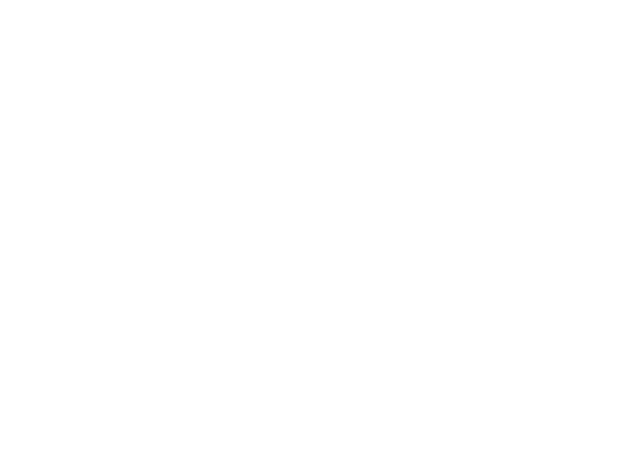
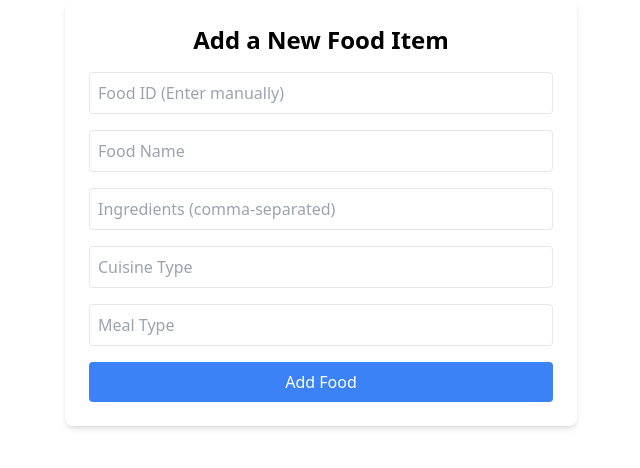
Before and after one commit to kalviumcommunity/S76_WierdEats, a React (Vite) app in the folder client/: page /add-food in a window 1280 px wide. Before the commit this address had no page. Shown: the top 468 px of the page, without its empty margins (319-959 px from the left). Built offline with nearby package versions, Linux system fonts and the light colour scheme; a web font is replaced by a local one.

Commit message:
comleted createing form to add food

```diff
--- a/client/package.json
+++ b/client/package.json
@@ -11,6 +11,7 @@
   },
   "dependencies": {
     "axios": "^1.8.2",
+    "fetch": "^1.1.0",
     "motion": "^12.4.7",
     "react": "^19.0.0",
     "react-dom": "^19.0.0",
--- a/client/src/App.jsx
+++ b/client/src/App.jsx
@@ -4,6 +4,7 @@ import { BrowserRouter, Routes, Route } from 'react-router-dom'
 import NavBar from './components/NavBar'
 import Component from './components/Component'
 import FoodCards from './components/FoodCards'
+import FoodForm from './components/FoodForm'
 
 
 function App() {
@@ -16,6 +17,7 @@ function App() {
         <Route path='/navbar' element={<NavBar/>}/>
         <Route path='/entity' element={<Component/>}/>
         <Route path = '/foods' element={<FoodCards/>}/>
+        <Route path = '/add-food' element={<FoodForm/>}/>
 
       </Routes>
     </BrowserRouter>
--- a/client/src/components/FoodCards.jsx
+++ b/client/src/components/FoodCards.jsx
@@ -1,8 +1,10 @@
 import React, { useState, useEffect } from "react";
 import axios from "axios";
+import { useNavigate } from "react-router-dom"; // Assuming React Router is used
 
 const FoodCards = () => {
   const [foods, setFoods] = useState([]);
+  const navigate = useNavigate(); // For navigation
 
   useEffect(() => {
     axios.get("http://localhost:5000/api/foods")
@@ -15,7 +17,18 @@ const FoodCards = () => {
   }, []);
 
   return (
-    <div className="grid grid-cols-2 md:grid-cols-3 lg:grid-cols-4 gap-4 p-4">
+    <div className="p-4">
+      <div className="flex justify-between items-center mb-4">
+        <h1 className="text-2xl font-bold">Food List</h1>
+        <button
+          className="bg-blue-500 text-white px-4 py-2 rounded-lg shadow hover:bg-blue-600 transition"
+          onClick={() => navigate("/add-food")} // Navigate to form page
+        >
+          Add New
+        </button>
+      </div>
+
+      <div className="grid grid-cols-2 md:grid-cols-3 lg:grid-cols-4 gap-4">
         {foods.map((food, index) => (
           <div key={index} className="border p-4 rounded-lg shadow-md bg-white">
             <h2 className="text-xl font-bold">{food.name}</h2>
@@ -25,6 +38,7 @@ const FoodCards = () => {
           </div>
         ))}
       </div>
+    </div>
   );
 };
 
--- /dev/null
+++ b/client/src/components/FoodForm.jsx
@@ -0,0 +1,110 @@
+import { useState } from "react";
+
+export default function FoodForm() {
+    const [food, setFood] = useState({
+        id: "",
+        name: "",
+        ingredients: "",
+        cuisine: "",
+        meal_type: ""
+    });
+
+    const handleChange = (e) => {
+        setFood({ ...food, [e.target.name]: e.target.value });
+    };
+
+    const handleSubmit = async (e) => {
+        e.preventDefault();
+
+        // Validate fields
+        if (!food.id || !food.name || !food.ingredients || !food.cuisine || !food.meal_type) {
+            alert("All fields are required!");
+            return;
+        }
+
+        const foodData = {
+            id: parseInt(food.id, 10), // Convert ID to a number
+            name: food.name,
+            ingredients: food.ingredients.split(",").map(item => item.trim()), // Trim spaces
+            cuisine: food.cuisine,
+            meal_type: food.meal_type
+        };
+
+        try {
+            const response = await fetch("http://localhost:5000/api/foods", {
+                method: "POST",
+                headers: { "Content-Type": "application/json" },
+                body: JSON.stringify(foodData),
+            });
+
+            if (response.ok) {
+                setFood({ id: "", name: "", ingredients: "", cuisine: "", meal_type: "" }); // Reset form
+                alert("Food item added successfully!");
+            } else {
+                alert("Failed to add food item");
+            }
+        } catch (error) {
+            console.error("Error:", error);
+            alert("Something went wrong");
+        }
+    };
+
+    return (
+        <div className="max-w-lg mx-auto p-6 bg-white shadow-md rounded-lg">
+            <h2 className="text-2xl font-bold mb-4 text-center">Add a New Food Item</h2>
+            <form onSubmit={handleSubmit} className="space-y-4">
+                <input
+                    type="number"
+                    name="id"
+                    placeholder="Food ID (Enter manually)"
+                    value={food.id}
+                    onChange={handleChange}
+                    className="w-full p-2 border rounded"
+                    required
+                />
+                <input
+                    type="text"
+                    name="name"
+                    placeholder="Food Name"
+                    value={food.name}
+                    onChange={handleChange}
+                    className="w-full p-2 border rounded"
+                    required
+                />
+                <input
+                    type="text"
+                    name="ingredients"
+                    placeholder="Ingredients (comma-separated)"
+                    value={food.ingredients}
+                    onChange={handleChange}
+                    className="w-full p-2 border rounded"
+                    required
+                />
+                <input
+                    type="text"
+                    name="cuisine"
+                    placeholder="Cuisine Type"
+                    value={food.cuisine}
+                    onChange={handleChange}
+                    className="w-full p-2 border rounded"
+                    required
+                />
+                <input
+                    type="text"
+                    name="meal_type"
+                    placeholder="Meal Type"
+                    value={food.meal_type}
+                    onChange={handleChange}
+                    className="w-full p-2 border rounded"
+                    required
+                />
+                <button
+                    type="submit"
+                    className="w-full bg-blue-500 text-white py-2 rounded hover:bg-blue-600 transition"
+                >
+                    Add Food
+                </button>
+            </form>
+        </div>
+    );
+}
```
Also changed, not shown: 2 other files (tests, documents, lock files or other folders). Lines whose indentation alone changed are shown as unchanged.
